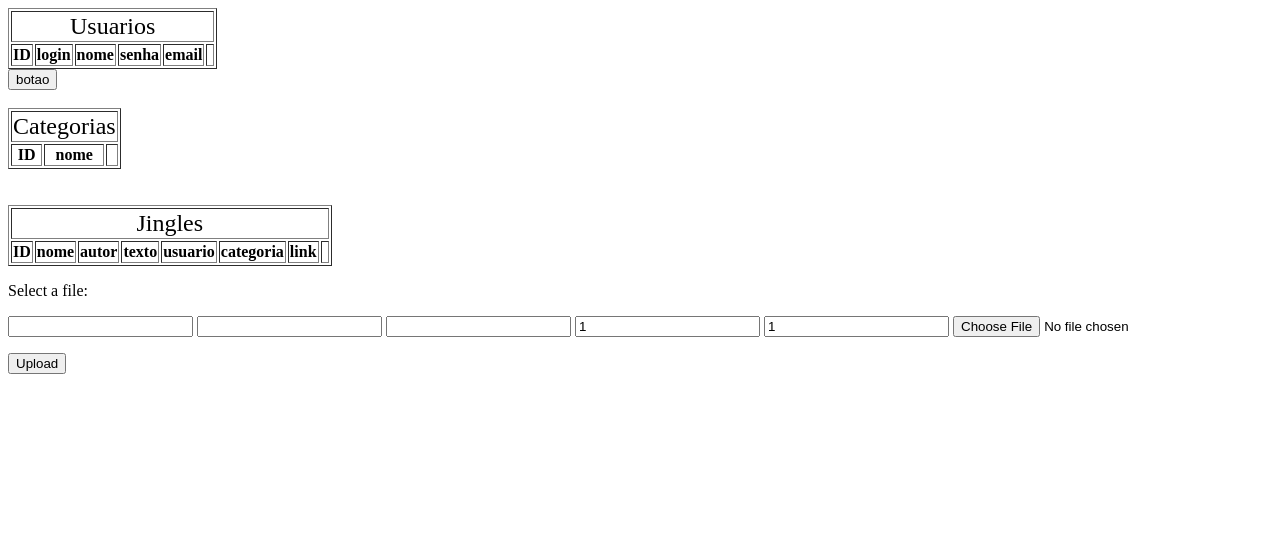
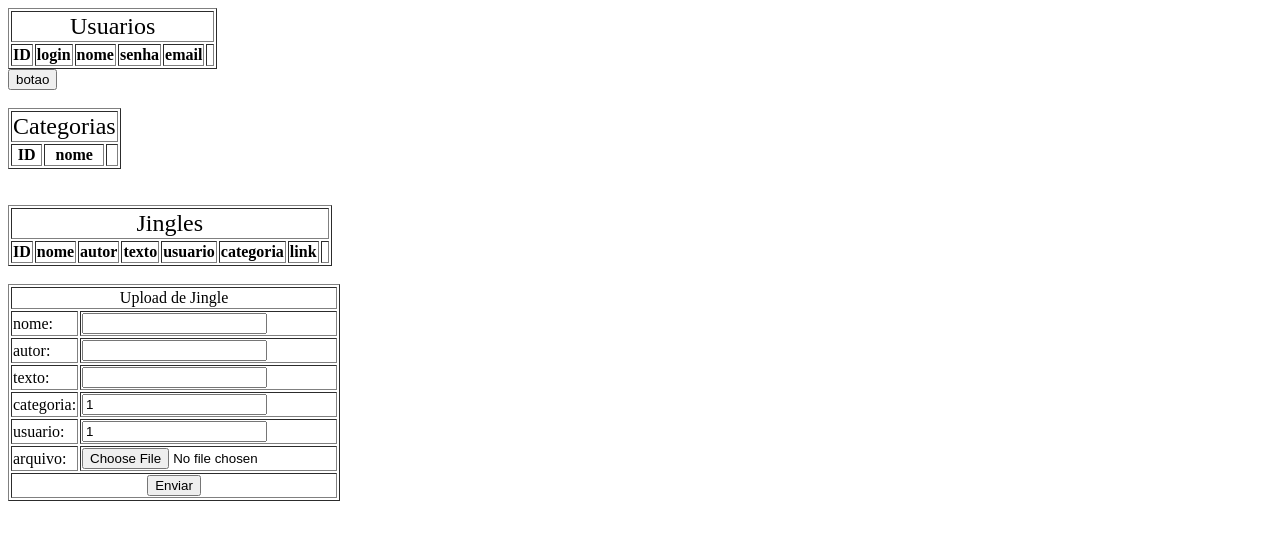
Before and after one commit to ezequielramos/djangoPodcastWebProject, a Django app: page /myapp/list/ in a window 1280 px wide. Shown: the top 540 px of the page. Run offline with Django 3.2, Linux system fonts and the light colour scheme; data that the repository does not hold is empty.

Commit message:
alterado formulario

```diff
--- a/podcastWebPolls/templates/index.html
+++ b/podcastWebPolls/templates/index.html
@@ -79,20 +79,29 @@
 	</table>
 
 	<form action="/myapp/list/jingles" method="post" enctype="multipart/form-data">
-        <p></p>
 
-        <p><label for="id_docfile">Select a file:</label> </p>
+		<br>
 
-        <p>
-            <input type="text" name="jnome" required id="jnome" />
-            <input type="text" name="jautor" required id="jautor" />
-            <input type="text" name="texto" required id="texto" />
-            <input type="text" name="categoria_id" required id="categoria_id" value='1'/>
-            <input type="text" name="usuario_id" required id="usuario_id"  value='1' />
-            <input type="file" name="docfile" required id="id_docfile" />
-        </p>
+		<table border='1'><tr><td colspan="2" align="center">
+	        Upload de Jingle</td></tr><tr><td>
 
-        <p><input type="submit" value="Upload"/></p>
+
+	            nome: </td><td> <input type="text" name="jnome" required id="jnome" />
+	        </td></tr><tr><td>
+	            autor: </td><td> <input type="text" name="jautor" required id="jautor" />
+	        </td></tr><tr><td>
+	            texto: </td><td> <input type="text" name="texto" required id="texto" />
+	        </td></tr><tr><td>
+	            categoria: </td><td> <input type="text" name="categoria_id" required id="categoria_id" value='1'/>
+	        </td></tr><tr><td>
+	            usuario: </td><td> <input type="text" name="usuario_id" required id="usuario_id"  value='1' />
+	        </td></tr><tr><td>
+	            arquivo: </td><td> <input type="file" name="docfile" required id="id_docfile" />
+			</td></tr><tr><td colspan="2" align="center">
+
+	        	<input type="submit" value="Enviar"/>
+	        </td></tr>
+        </table>
     </form>
 
 </body>
```
